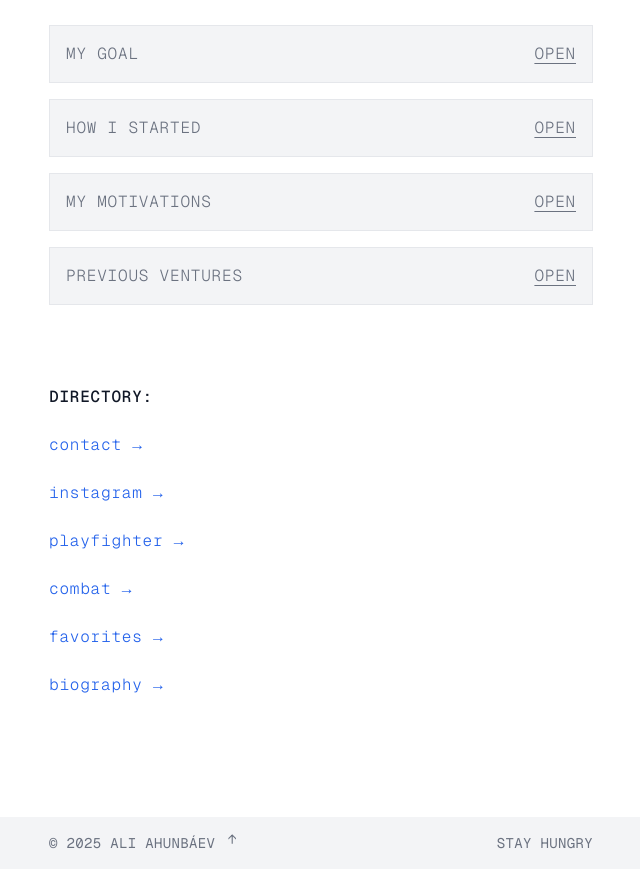
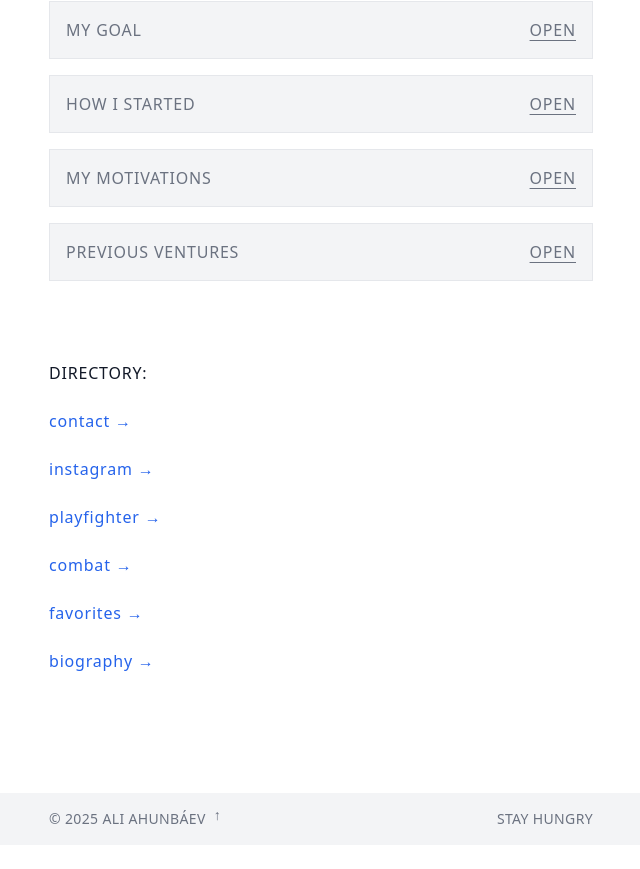
Before and after one commit to aliahunbaev/ahunbaev.com, a React (Vite) app: page / in a window 1280 px wide. Shown: the part 795-1664 px from the top of the page, without its empty margins (319-959 px from the left). After the commit the page ends 1640 px from the top, so only its background shows below. Built offline with nearby package versions, Linux system fonts and the light colour scheme.

Commit message:
change font to sans

```diff
--- a/src/App.jsx
+++ b/src/App.jsx
@@ -5,7 +5,7 @@ import ToggleSection from "./components/ToggleSection";
 export default function App() {
   return (
     <div>
-      <div className="max-w-xl mx-auto px-4 py-10 space-y-8 font-light text-md font-mono text-gray-900 tracking-wider">
+      <div className="max-w-xl mx-auto px-4 py-10 space-y-8 font-light text-md font-sans text-gray-900 tracking-wider">
 
       {/* Header */}
       <header className="flex text-sm justify-between items-center font-regular mb-12">
@@ -83,7 +83,7 @@ export default function App() {
         </div>
       </section>
       </div>
-      <footer className="mt-20 py-4 text-sm text-left text-gray-500 font-mono uppercase tracking-wide bg-gray-100" >
+      <footer className="mt-20 py-4 text-sm text-left text-gray-500 font-sans uppercase tracking-wide bg-gray-100" >
       <div className="max-w-xl mx-auto px-4 flex justify-between items-center">
         <div>© 2025 ali ahunbáev <a href="#top" className="inline-block animate-bounce ml-1">↑</a></div>
 
```
